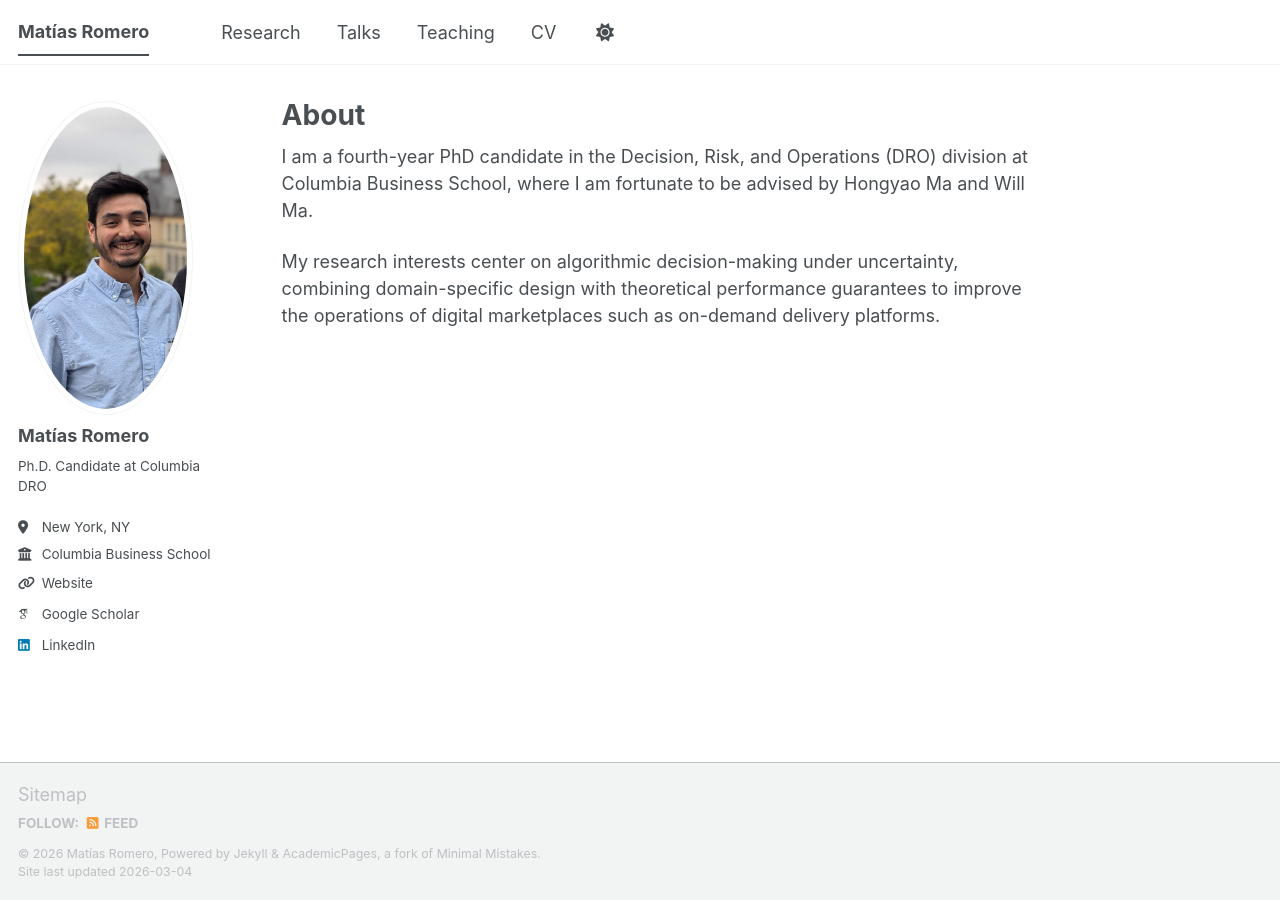
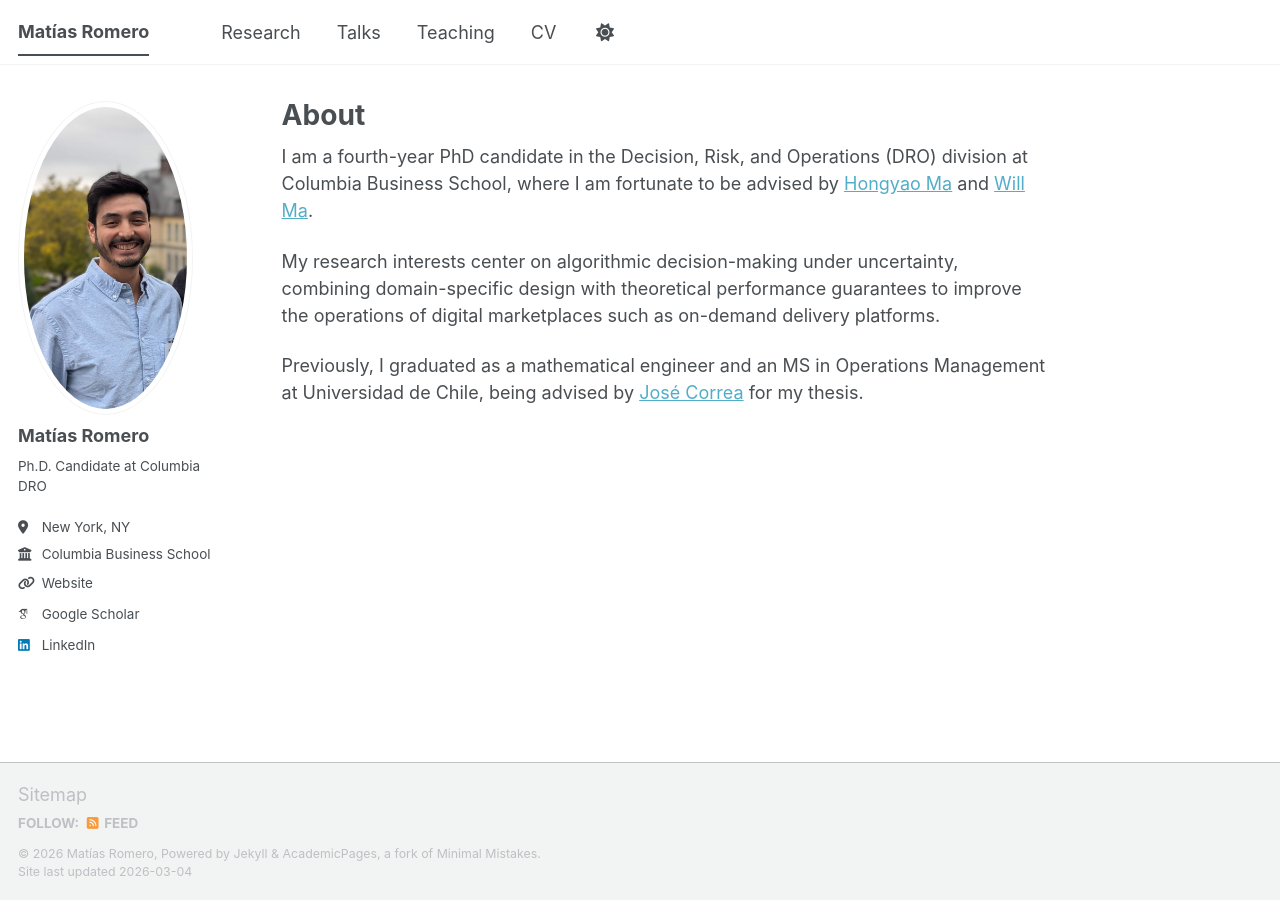
Before and after one commit to MatiRomero/MatiRomero.github.io, a Jekyll site: the page built from _pages/about.md, in a window 1280 px wide. Built offline with Jekyll 4.4.1, drawn with Linux system fonts in a browser that asks for light colours; some web fonts are replaced; a script bundle is joined from its source files by our own code; library files that are not in the unit come from our copies.

Commit message:
Enhance about page with advisor links and education info
Added links to advisors' websites and included educational background.

```diff
--- a/_pages/about.md
+++ b/_pages/about.md
@@ -7,6 +7,8 @@ redirect_from:
   - /about.html
 ---
 
-I am a fourth-year PhD candidate in the Decision, Risk, and Operations (DRO) division at Columbia Business School, where I am fortunate to be advised by Hongyao Ma and Will Ma.
+I am a fourth-year PhD candidate in the Decision, Risk, and Operations (DRO) division at Columbia Business School, where I am fortunate to be advised by [Hongyao Ma](https://www.hongyaoma.com/) and [Will Ma](https://www.columbia.edu/~wm2428/).
 
 My research interests center on algorithmic decision-making under uncertainty, combining domain-specific design with theoretical performance guarantees to improve the operations of digital marketplaces such as on-demand delivery platforms.
+
+Previously, I graduated as a mathematical engineer and an MS in Operations Management at Universidad de Chile, being advised by [José Correa](https://www.dii.uchile.cl/~jcorrea/) for my thesis.
```
